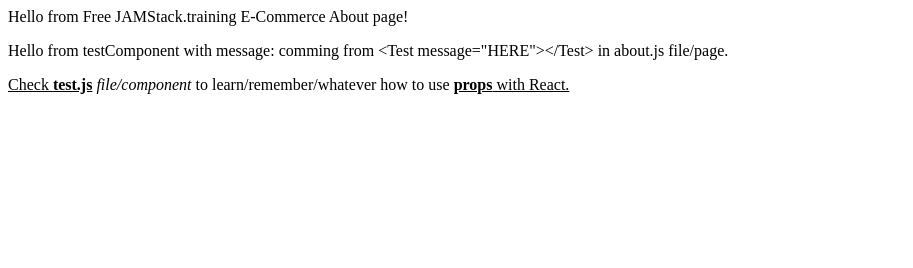
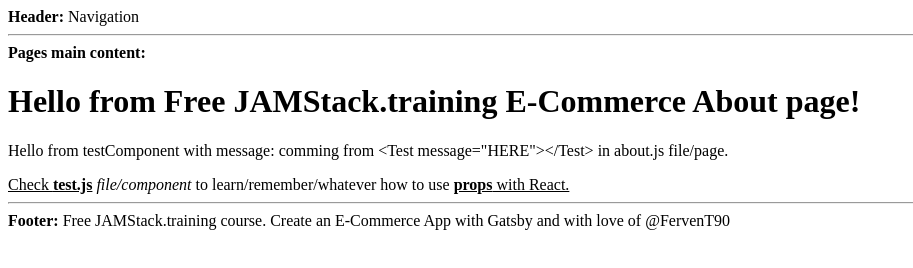
Before and after one commit to FervenT-90/JAMStack-training-ecommerce, a Gatsby site: page /about in a window 1280 px wide. Shown: the whole page, without its empty margins (0-913 px from the left). Built offline with nearby package versions, Linux system fonts and the light colour scheme; Gatsby itself is replaced by a stand-in of ours.

Commit message:
Create layout with header and footer
Create footer.js, header.js layout.js and files in our src/components
folder and init them. Install npm i gatsby-plugin-layout and declare
it in gatsby-config.js. Run gatsby clean to delete the cache and
the public folders. Run gatsby develop (localhost:8000)
Add prop children to layout.js component (comes from the
gatsby-plugin-layout) and show it in the <main>. The last step allows
us to inject the content of each component in the main area
sharing the header & footer.

```diff
--- a/gatsby-config.js
+++ b/gatsby-config.js
@@ -6,4 +6,13 @@
 
 module.exports = {
   /* Your site config here */
+  plugins: [
+    {
+      resolve: `gatsby-plugin-layout`,
+      options: {
+        component: require.resolve(`./src/components/layout`)
+      }
+    }
+
+  ]
 }
--- a/package.json
+++ b/package.json
@@ -15,6 +15,7 @@
   },
   "dependencies": {
     "gatsby": "^2.18.4",
+    "gatsby-plugin-layout": "^1.1.16",
     "react": "^16.12.0",
     "react-dom": "^16.12.0"
   },
--- /dev/null
+++ b/src/components/footer.js
@@ -0,0 +1,11 @@
+import React from 'react'
+
+function Footer() {
+    return (
+        <footer>
+            <b>Footer:</b> Free JAMStack.training course. Create an E-Commerce App with Gatsby and with love of @FervenT90
+        </footer>
+    )
+}
+
+export default Footer
--- /dev/null
+++ b/src/components/header.js
@@ -0,0 +1,11 @@
+import React from 'react'
+
+function Header() {
+    return (
+        <header>
+            <nav> <b>Header:</b> Navigation</nav>
+        </header>
+    )
+}
+
+export default Header
--- /dev/null
+++ b/src/components/layout.js
@@ -0,0 +1,20 @@
+import React from 'react'
+
+// Components:
+import Footer from './footer'
+import Header from './header'
+
+function Layout({ children }) {
+    return (
+        <>
+            <Header/>
+                <hr/>
+                <b>Pages main content:</b>
+                <main>{ children }</main>
+                <hr/>
+            <Footer/>
+        </>
+    )
+}
+
+export default Layout
--- a/src/pages/about.js
+++ b/src/pages/about.js
@@ -2,7 +2,7 @@ import React from "react"
 import Test from '../components/test'
 export default () =>
     <div>
-        Hello from Free JAMStack.training E-Commerce About page!
+        <h1>Hello from Free JAMStack.training E-Commerce About page!</h1>
         <Test message="comming from <Test message=&#34;HERE&#34;></Test> in about.js file/page."></Test>
 
         <u>Check <strong>test.js</strong></u> <i>file/component</i> to learn/remember/whatever how to use <u><strong>props</strong> with React.</u>
```
Also changed, not shown: src/pages/index.js (+11 -3 lines), 1 other file.
